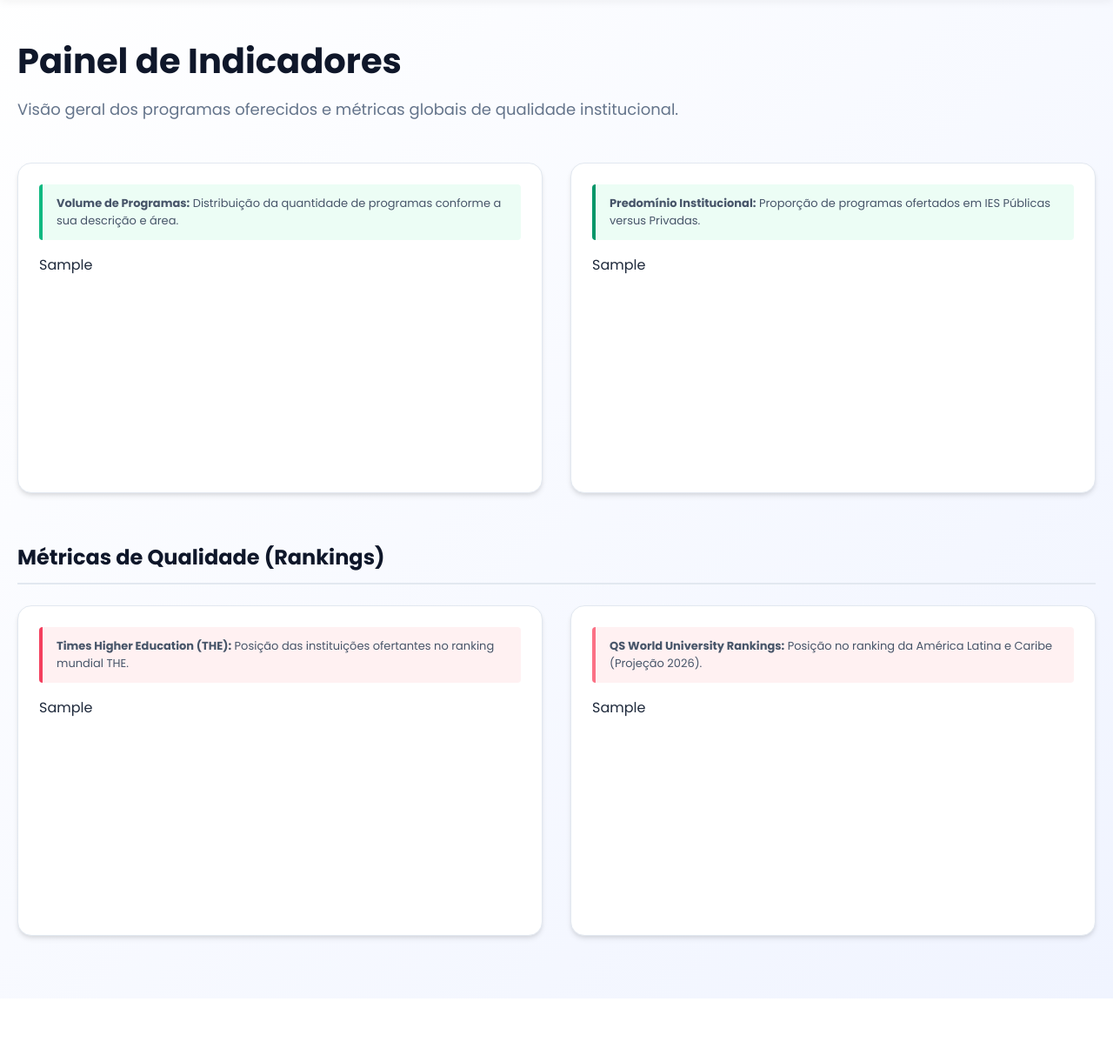
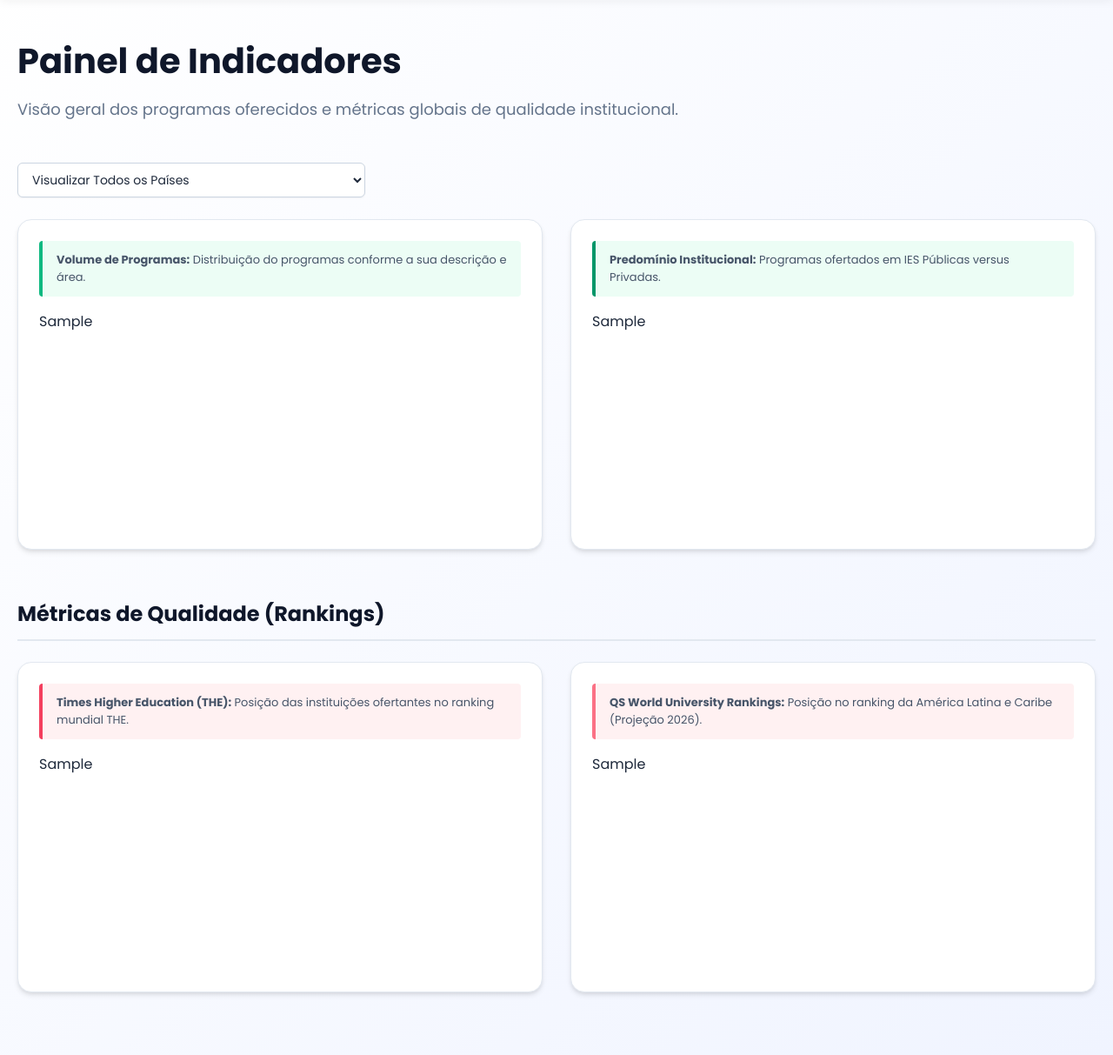
Before and after one commit to sergioluisal/Dashboard_PosGraduacao, a Flask app: template templates/page5.html in a window 1280 px wide. Shown: the part 69-1282 px from the top of the page at 87% size. Before the commit the page ends 1217 px from the top, so only its background shows below. Run offline with Flask 3, Linux system fonts and the light colour scheme; the template is opened without the code that fills it: most values are stand-ins (such as "Sample title", 1, 10 or a date in 2020); some libraries are stand-ins or nearby versions.

Commit message:
Update page5.html

```diff
--- a/templates/page5.html
+++ b/templates/page5.html
@@ -14,17 +14,30 @@
         <p style="color: #64748b; font-size: 18px;">Visão geral dos programas oferecidos e métricas globais de qualidade institucional.</p>
     </div>
 
+	<div style="padding: 0px;">
+    <div style="margin-bottom: 25px;">
+        <form method="GET">
+            <select name="Pais" onchange="this.form.submit()"
+                    style="padding: 8px 12px; border-radius: 6px; border: 1px solid #cbd5e1; min-width: 200px; background: white; cursor: pointer;">
+                <option value="ALL" {% if selecionado == 'ALL' %}selected{% endif %}>Visualizar Todos os Países</option>
+                {% for p in paises %}
+                    <option value="{{ p }}" {% if selecionado == p %}selected{% endif %}>{{ p }}</option>
+                {% endfor %}
+            </select>
+        </form>
+    </div>
+
     <div style="display: grid; grid-template-columns: repeat(auto-fit, minmax(320px, 1fr)); gap: 32px; margin-bottom: 32px;">
         <div class="card chart-card-wrapper" style="padding: 24px;">
             <div style="background-color: #ecfdf5; border-left: 4px solid #10b981; padding: 12px 16px; border-radius: 4px; margin-bottom: 16px;">
-                <p style="color: #475569; font-size: 13px; margin: 0;"><strong>Volume de Programas:</strong> Distribuição da quantidade de programas conforme a sua descrição e área.</p>
+                <p style="color: #475569; font-size: 13px; margin: 0;"><strong>Volume de Programas:</strong> Distribuição do programas conforme a sua descrição e área.</p>
             </div>
             {{ grafico_prog|safe }}
         </div>
 
         <div class="card chart-card-wrapper" style="padding: 24px;">
             <div style="background-color: #ecfdf5; border-left: 4px solid #059669; padding: 12px 16px; border-radius: 4px; margin-bottom: 16px;">
-                <p style="color: #475569; font-size: 13px; margin: 0;"><strong>Predomínio Institucional:</strong> Proporção de programas ofertados em IES Públicas versus Privadas.</p>
+                <p style="color: #475569; font-size: 13px; margin: 0;"><strong>Predomínio Institucional:</strong> Programas ofertados em IES Públicas versus Privadas.</p>
             </div>
 			{{ grafico_nat | safe }}
         </div>
```
